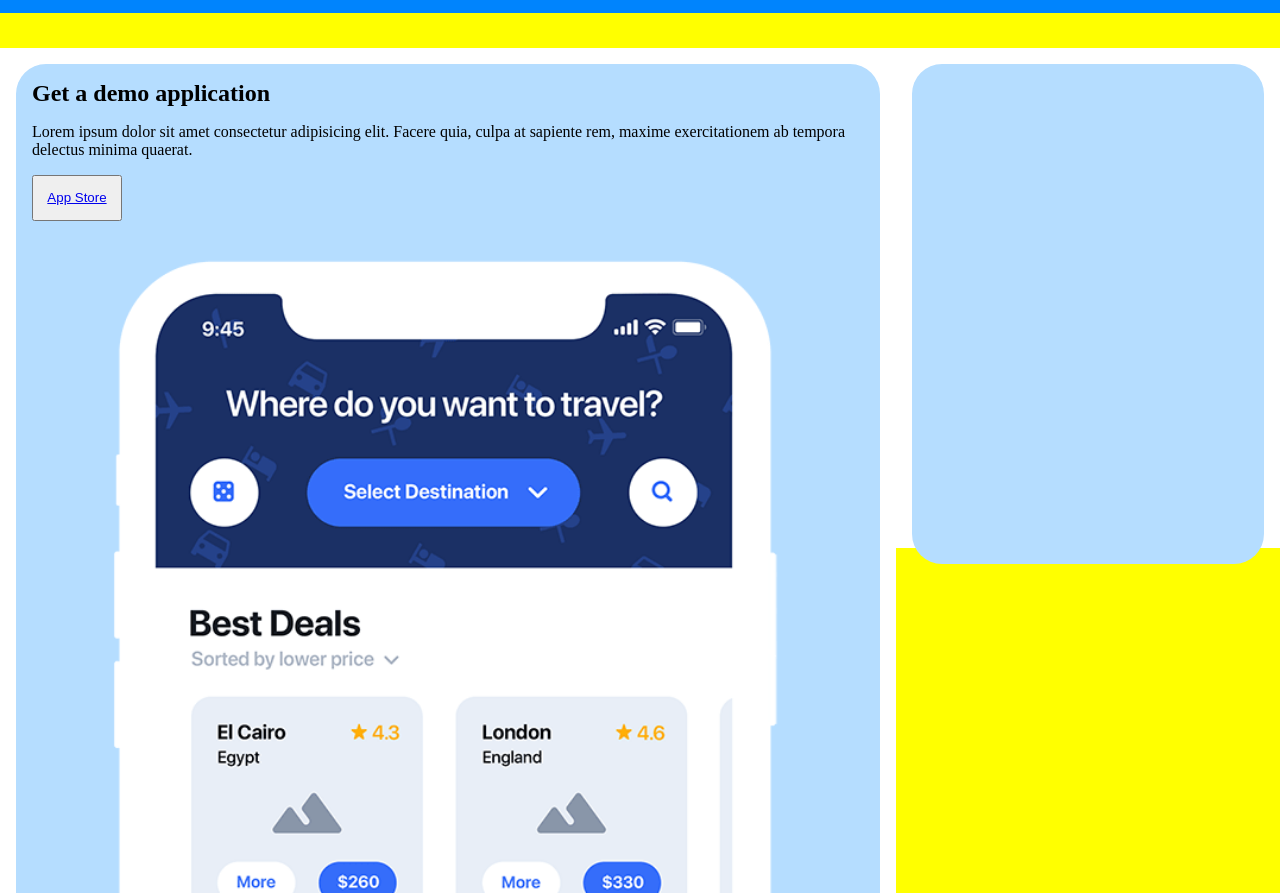
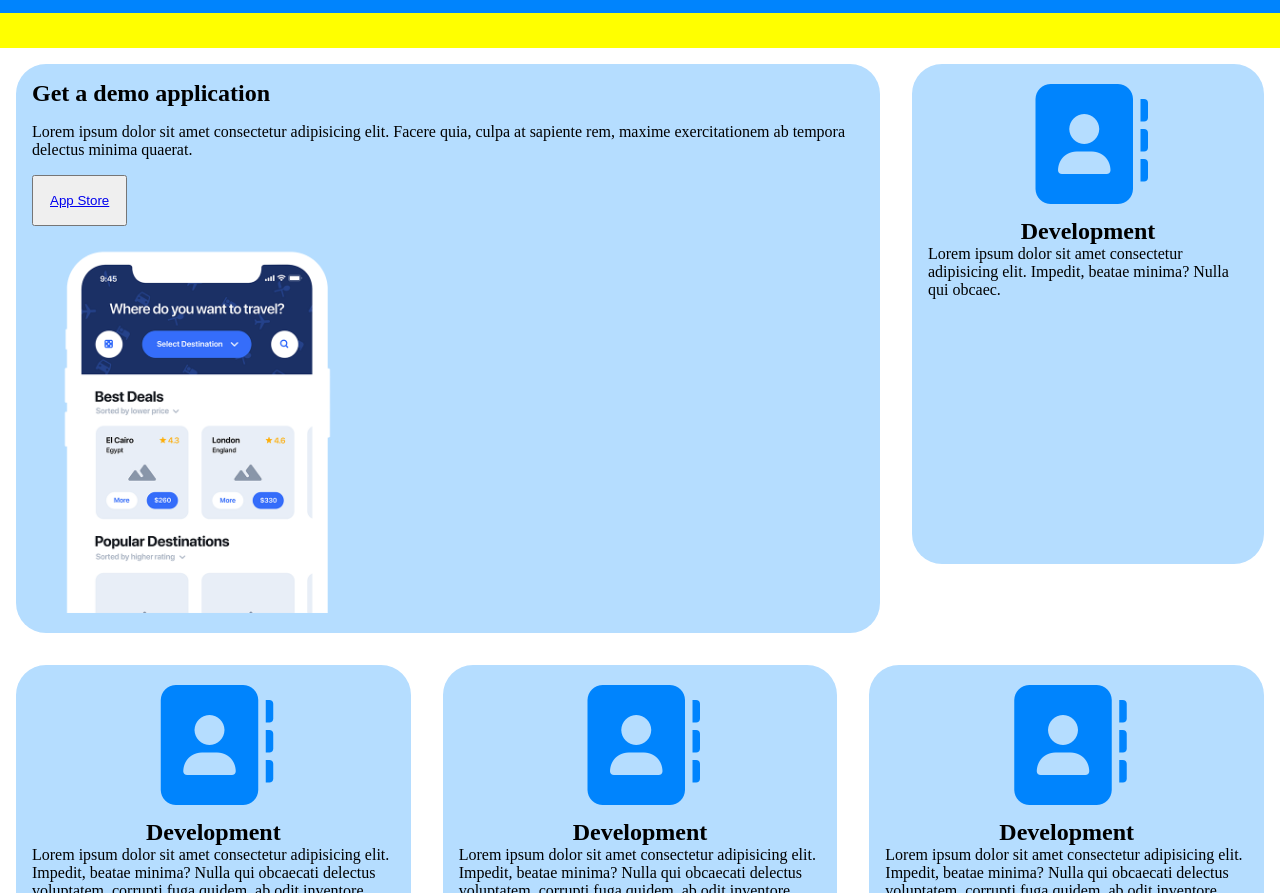
Before and after one commit to GiadaPirone/htmlcss-responsive-layout, a plain HTML site: page index.html in a window 1280 px wide. Shown: the part 59-952 px from the top of the page. Drawn offline with Linux system fonts and the light colour scheme.

Commit message:
seconda section phone struttura

```diff
--- a/css/style.css
+++ b/css/style.css
@@ -9,14 +9,16 @@
 .flex   {display: flex;}
 .flexWrap   {flex-wrap: wrap;}
 
+.directionColumn    {flex-direction: column;}
+
 .justifyCenter  {justify-content: center;}
 .justifyBetween {justify-content: space-between;}
 
 .alignCenter    {align-items: center;}
 
-.padding1em {padding: 1em;}
+.padding1em {padding: 1rem;}
 .paddingBottom   {padding-bottom: 1rem;}
-.paddingTopBottom   {padding: 1em 0px 1em 0px;}
+.paddingTopBottom   {padding: 1rem 0px 1rem 0px;}
 
 
 /* HEADER. */
@@ -41,8 +43,6 @@ nav{
 .container{
     width: 100%;
     margin: 35px auto;
-    /* background-color: yellow; da togliere succ */
-    min-height: 500px; /* da togliere succ */
 }
 
 .phone{
@@ -61,15 +61,11 @@ nav{
     background-color:#B5DDFF ;
     width: 100%;
     border-radius: 30px;
-    min-height: 300px; /* da togliere succ */
 }
 
-.card.strong{
-    min-height: 500px; /* da togliere succ */
-}
-
-.box.strong{
-    min-height: 500px; /* da togliere succ */
+.icona{
+    font-size: 120px;
+    color: #0084FD;
 }
 
 /* MQ TABLET  navbar*/
@@ -89,15 +85,19 @@ nav{
 
     .box.medium{
         width: 30%;
-        height: 500px;
+        min-height: 500px;
     }
 
-    .card.medium{
-        height: 500px;
+    .medium{
+        min-height: 500px;
     }
 
     .box{
         width: calc(100% / 3);
+    }
+
+    .phone{
+        width: 50%;
     }
 }
 
@@ -112,3 +112,31 @@ nav{
         display: block;
     }
 }
+
+/* MQ PC  PRIMA SECTION*/
+
+@media screen and (min-width:1160px) {
+    .phone{
+        width: 40%;
+    }
+
+}
+
+
+/* SECONDA SECTION. */
+
+.planning{
+    border: solid 2px white;
+    width: 100%;
+    min-height: 300px;  /* da togliere succ */
+    background-color: purple;
+}
+.development{
+    background-color: white;
+    border-radius: 30px;
+    min-height: 300px;  /* da togliere succ */
+}
+
+.prova{
+    width: 90%;
+}
--- a/index.html
+++ b/index.html
@@ -2,6 +2,7 @@
 <html lang="en">
 <head>
     <meta name="viewport" content="width=device-width, initial-scale=1.0">
+    <link rel="stylesheet" href="https://cdnjs.cloudflare.com/ajax/libs/font-awesome/6.0.0/css/all.min.css">
     <link rel="stylesheet" href="https://cdnjs.cloudflare.com/ajax/libs/font-awesome/6.0.0/css/all.min.css">
     <link rel="stylesheet" href="./css/style.css">
     <link rel="stylesheet" href="./css/debug.css">
@@ -50,38 +51,59 @@
 
                 <!-- BOX 2 -->
                 <div class="box medium">
-                    <div class="card medium ">
-                        <h2></h2>
-                        <p></p>
-                        <img src="" alt="">
+                    <div class="card medium flex alignCenter directionColumn padding1em ">
+                        <span class="icona "><i class="fa-solid fa-address-book"></i></span>
+                        <h2>Development</h2>
+                        <p>Lorem ipsum dolor sit amet consectetur adipisicing elit. Impedit, beatae minima? Nulla qui obcaec.</p>
                     </div>
                 </div>
                 <!-- BOX 3 -->
                 <div class="box">
-                    <div class="card">
-                        <h2></h2>
-                        <p></p>
-                        <img src="" alt="">
+                    <div class="card flex alignCenter directionColumn padding1em ">
+                        <span class="icona "><i class="fa-solid fa-address-book"></i></span>
+                        <h2>Development</h2>
+                        <p>Lorem ipsum dolor sit amet consectetur adipisicing elit. Impedit, beatae minima? Nulla qui obcaecati delectus voluptatem, corrupti fuga quidem, ab odit inventore volupt.</p>
                     </div>
                 </div>
                 <!-- BOX 4 -->
                 <div class="box">
-                    <div class="card">
-                        <h2></h2>
-                        <p></p>
-                        <img src="" alt="">
+                    <div class="card flex alignCenter directionColumn padding1em ">
+                        <span class="icona "><i class="fa-solid fa-address-book"></i></span>
+                        <h2>Development</h2>
+                        <p>Lorem ipsum dolor sit amet consectetur adipisicing elit. Impedit, beatae minima? Nulla qui obcaecati delectus voluptatem, corrupti fuga quidem, ab odit inventore volupt.</p>
                     </div>
                 </div>
                 <!-- BOX 5 -->
                 <div class="box">
-                    <div class="card">
-                        <h2></h2>
-                        <p></p>
-                        <img src="" alt="">
+                    <div class="card flex alignCenter directionColumn padding1em ">
+                        <span class="icona "><i class="fa-solid fa-address-book"></i></span>
+                        <h2>Development</h2>
+                        <p>Lorem ipsum dolor sit amet consectetur adipisicing elit. Impedit, beatae minima? Nulla qui obcaecati delectus voluptatem, corrupti fuga quidem, ab odit inventore volupt.</p>
                     </div>
                 </div>
 
             </div>
+        </section>
+        <!-- SECONDA SECTION. -->
+        <section>
+            <div class="container flex alignCenter directionColumn">
+                <div class="planning flex alignCenter directionColumn">
+                    <img class="prova paddingTopBottom" src="./img/planning1.png" alt="">
+                    <h2>Strategic Planning</h2>
+                    <p>Lorem ipsum dolor sit amet consectetur adipisicing elit. Reiciendis, necessitatibus? Ea quod in nihil, sint id aspernatur iure aliquid quaerat eaque at autem modi vero explicabo, consequuntur tenetur eligendi commodi.</p>
+                </div>
+
+                <div class="planning padding1em">
+                    <div class="development ">
+                        <img class="prova" src="./img/planning2.png" alt="">
+                        <h2>App Development</h2>
+                        <p>Lorem ipsum dolor sit amet consectetur adipisicing elit. Recusandae repellat nemo itaque, totam mollitia autem non ipsam, quo corporis aperiam voluptas molestiae quas nisi officiis, possimus illum ducimus culpa est.</p>
+                        <button></button>
+                    </div>
+                </div>
+
+            </div>
+
         </section>
 
     </main>
```
Also changed, not shown: img/planning1.png (added), img/planning2.png (added).
